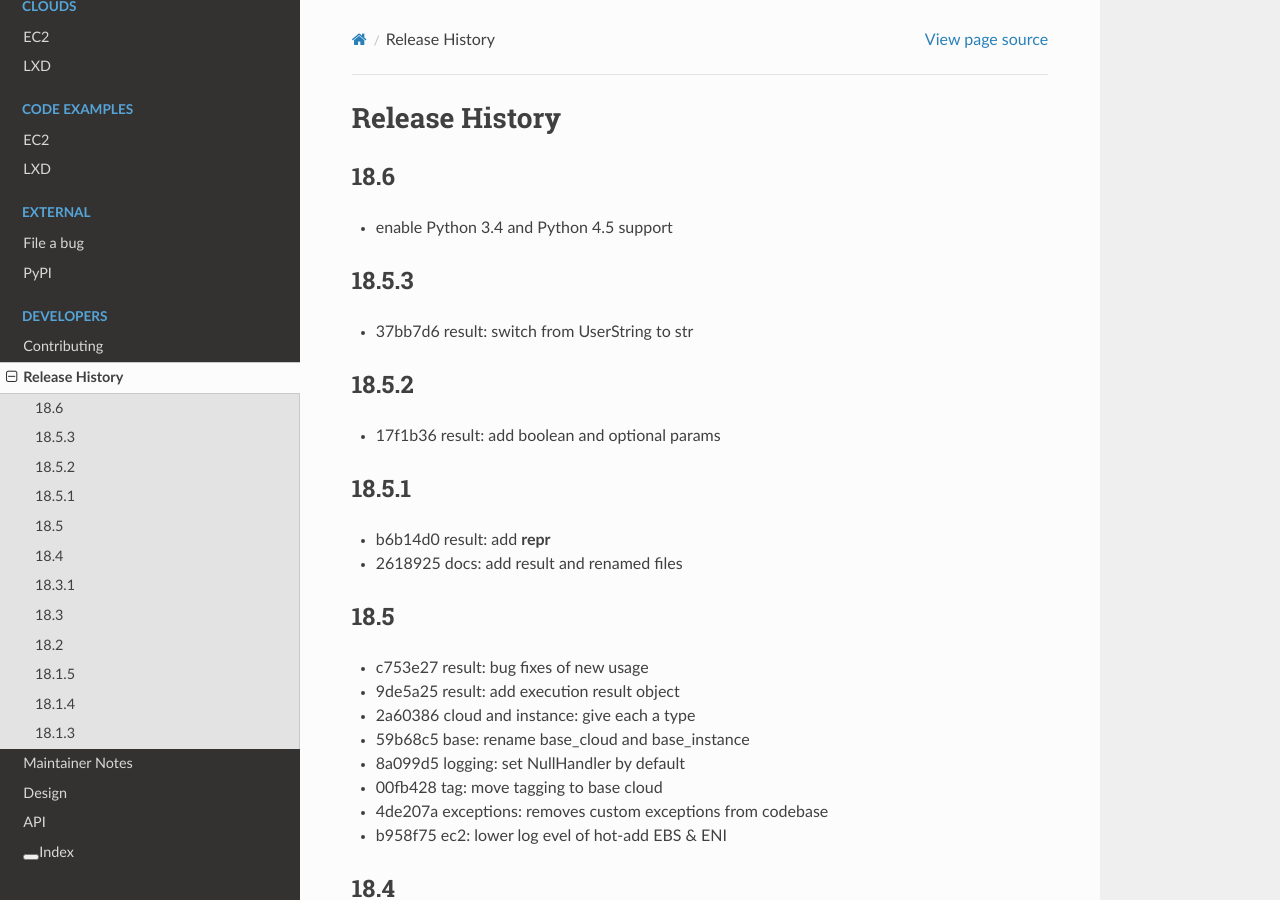
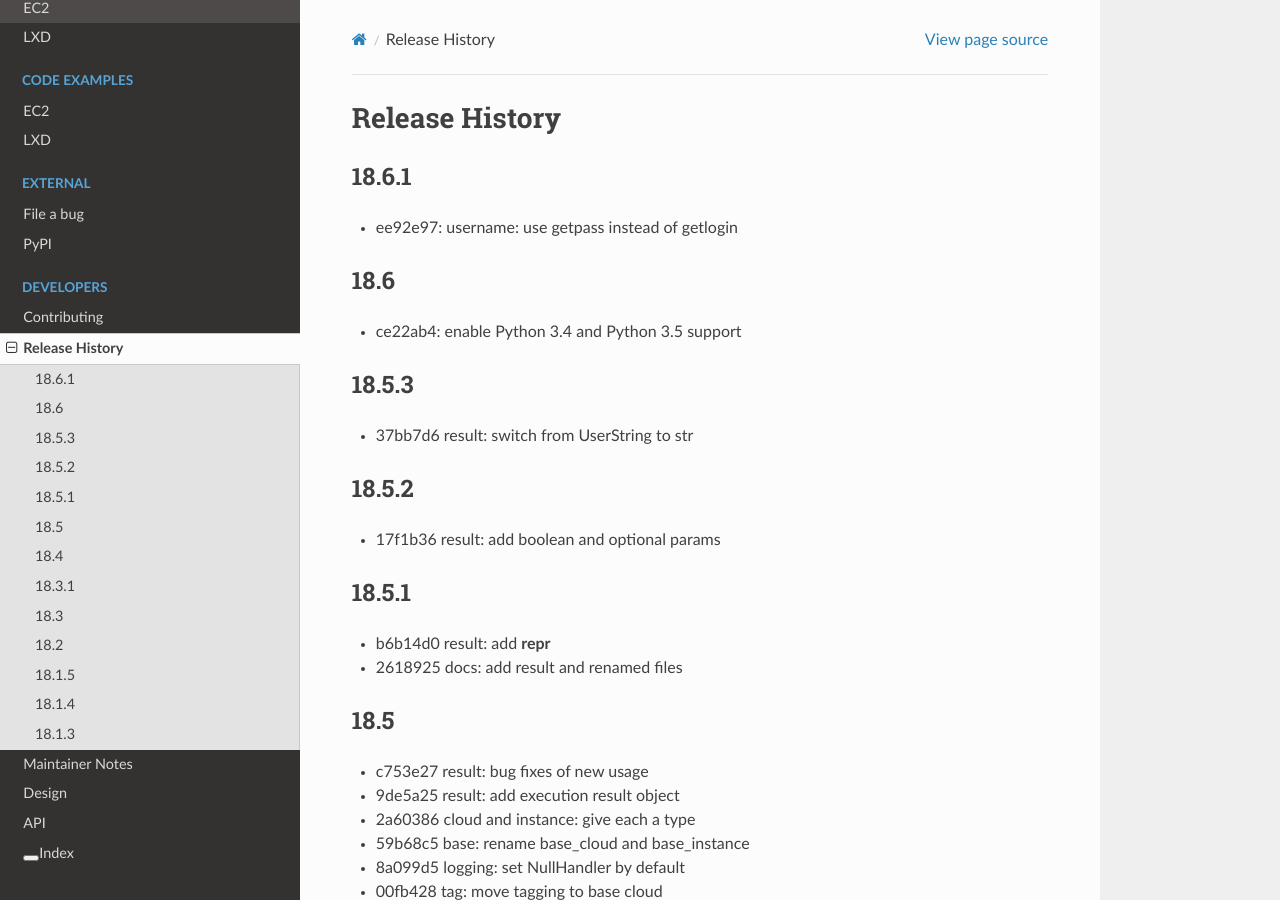
Before and after one commit to canonical/pycloudlib, a Sphinx documentation site: the page built from docs/history.md, in a window 1280 px wide and 900 px high. Built offline with Sphinx 7.4.7 and the Read the Docs theme 2.0.0, drawn with Linux system fonts in a browser that asks for light colours.

Commit message:
Release 18.6.1

```diff
--- a/docs/history.md
+++ b/docs/history.md
@@ -1,8 +1,12 @@
 # Release History
+
+## 18.6.1
+
+- ee92e97: username: use getpass instead of getlogin
 
 ## 18.6
 
-- enable Python 3.4 and Python 4.5 support
+- ce22ab4: enable Python 3.4 and Python 3.5 support
 
 ## 18.5.3
 
--- a/setup.py
+++ b/setup.py
@@ -15,7 +15,7 @@ with open(README_FILE, 'r') as readme:
 
 setup(
     name='pycloudlib',
-    version='18.6',
+    version='18.6.1',
     description=(
         'Python library to launch, interact, and snapshot cloud instances'
     ),
```
